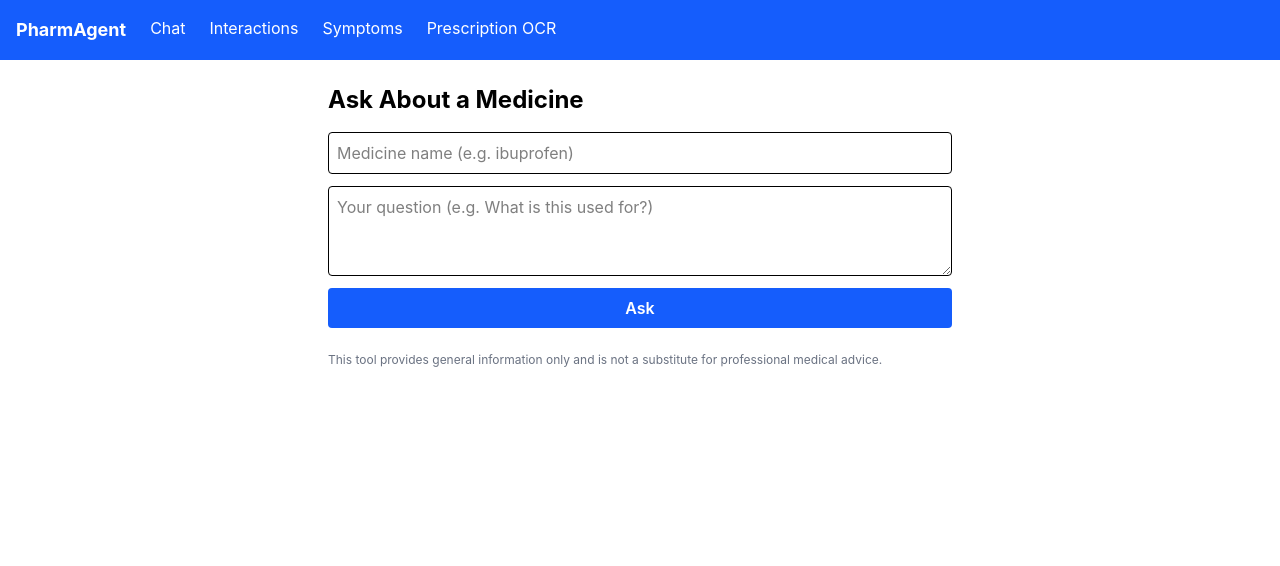
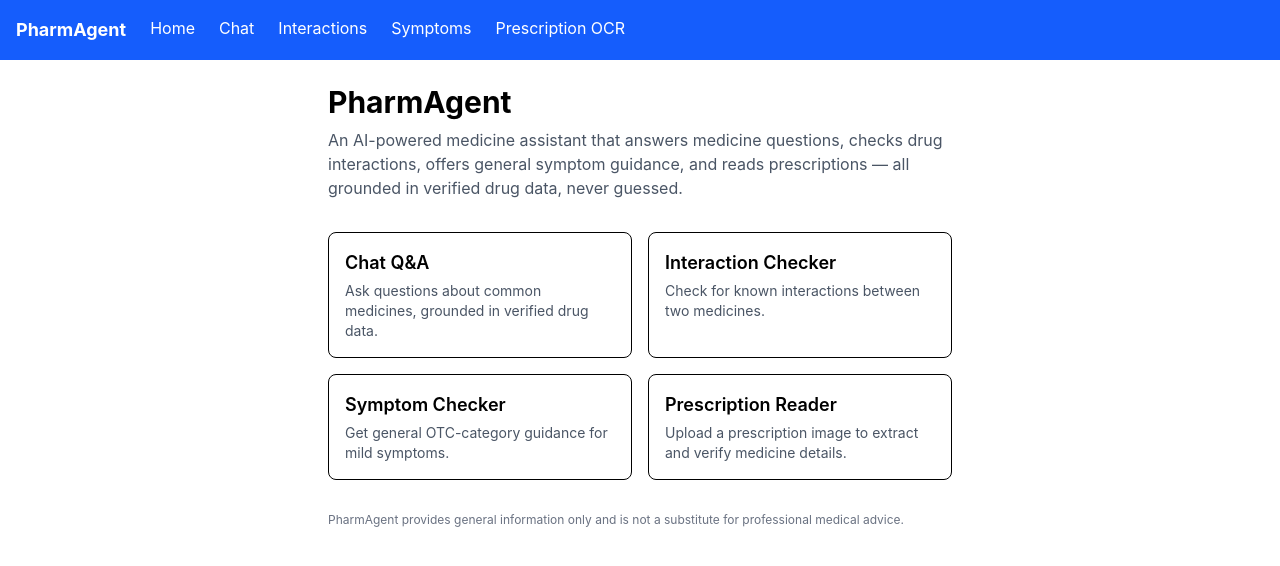
Before and after one commit to SharadaBende/pharmagent-ai-medicine-assistant, a React app in the folder frontend/: page / in a window 1280 px wide. Shown: the top 566 px of the page. Built offline with nearby package versions, Linux system fonts and the light colour scheme; the HTML template or start-up script is replaced by a standard one.

Commit message:
Add Home landing page and move Chat to /chat route

```diff
--- a/frontend/src/App.jsx
+++ b/frontend/src/App.jsx
@@ -3,12 +3,14 @@ import Chat from './pages/Chat'
 import Interactions from './pages/Interactions'
 import Symptoms from './pages/Symptoms'
 import Ocr from './pages/Ocr'
+import Home from './pages/Home'
 
 function Navbar() {
   return (
     <nav className="bg-blue-600 text-white p-4 flex gap-6">
       <span className="font-bold text-lg">PharmAgent</span>
-      <Link to="/" className="hover:underline">Chat</Link>
+      <Link to="/" className="hover:underline">Home</Link>
+      <Link to="/chat" className="hover:underline">Chat</Link>
       <Link to="/interactions" className="hover:underline">Interactions</Link>
       <Link to="/symptoms" className="hover:underline">Symptoms</Link>
       <Link to="/ocr" className="hover:underline">Prescription OCR</Link>
@@ -22,11 +24,12 @@ function App() {
       <Navbar />
       <div className="max-w-2xl mx-auto p-6">
         <Routes>
-          <Route path="/" element={<Chat />} />
-          <Route path="/interactions" element={<Interactions />} />
-          <Route path="/symptoms" element={<Symptoms />} />
-          <Route path="/ocr" element={<Ocr />} />
-        </Routes>
+  <Route path="/" element={<Home />} />
+  <Route path="/chat" element={<Chat />} />
+  <Route path="/interactions" element={<Interactions />} />
+  <Route path="/symptoms" element={<Symptoms />} />
+  <Route path="/ocr" element={<Ocr />} />
+</Routes>
       </div>
     </BrowserRouter>
   )
--- /dev/null
+++ b/frontend/src/pages/Home.jsx
@@ -0,0 +1,40 @@
+import { Link } from 'react-router-dom'
+
+const features = [
+  { to: '/chat', title: 'Chat Q&A', desc: 'Ask questions about common medicines, grounded in verified drug data.' },
+  { to: '/interactions', title: 'Interaction Checker', desc: 'Check for known interactions between two medicines.' },
+  { to: '/symptoms', title: 'Symptom Checker', desc: 'Get general OTC-category guidance for mild symptoms.' },
+  { to: '/ocr', title: 'Prescription Reader', desc: 'Upload a prescription image to extract and verify medicine details.' },
+]
+
+function Home() {
+  return (
+    <div>
+      <h1 className="text-3xl font-bold mb-2">PharmAgent</h1>
+      <p className="text-gray-600 mb-8">
+        An AI-powered medicine assistant that answers medicine questions, checks drug interactions,
+        offers general symptom guidance, and reads prescriptions — all grounded in verified drug data,
+        never guessed.
+      </p>
+
+      <div className="grid gap-4 sm:grid-cols-2">
+        {features.map((f) => (
+          <Link
+            key={f.to}
+            to={f.to}
+            className="border rounded-lg p-4 hover:shadow-md hover:border-blue-400 transition"
+          >
+            <div className="font-semibold text-lg">{f.title}</div>
+            <div className="text-sm text-gray-600 mt-1">{f.desc}</div>
+          </Link>
+        ))}
+      </div>
+
+      <p className="text-xs text-gray-500 mt-8">
+        PharmAgent provides general information only and is not a substitute for professional medical advice.
+      </p>
+    </div>
+  )
+}
+
+export default Home
```
